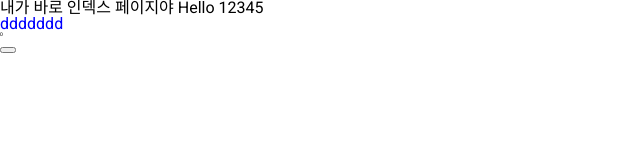
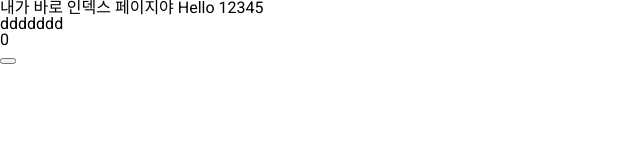
Before and after one commit to wjdxor133/Wepick-frontend, a React app: page / in a window 1280 px wide. Shown: the top 160 px of the page, without its empty margins (0-640 px from the left). Built offline with nearby package versions, Linux system fonts and the light colour scheme.

Commit message:
[Fix] common.css 수정

```diff
--- a/src/styles/common.css
+++ b/src/styles/common.css
@@ -3,11 +3,3 @@
 body {
   font-family: 'Roboto', 'Noto Sans KR', sans-serif;
 }
-
-h1 {
-  color: blue;
-}
-
-h3 {
-  font-size: 5px;
-}
```
